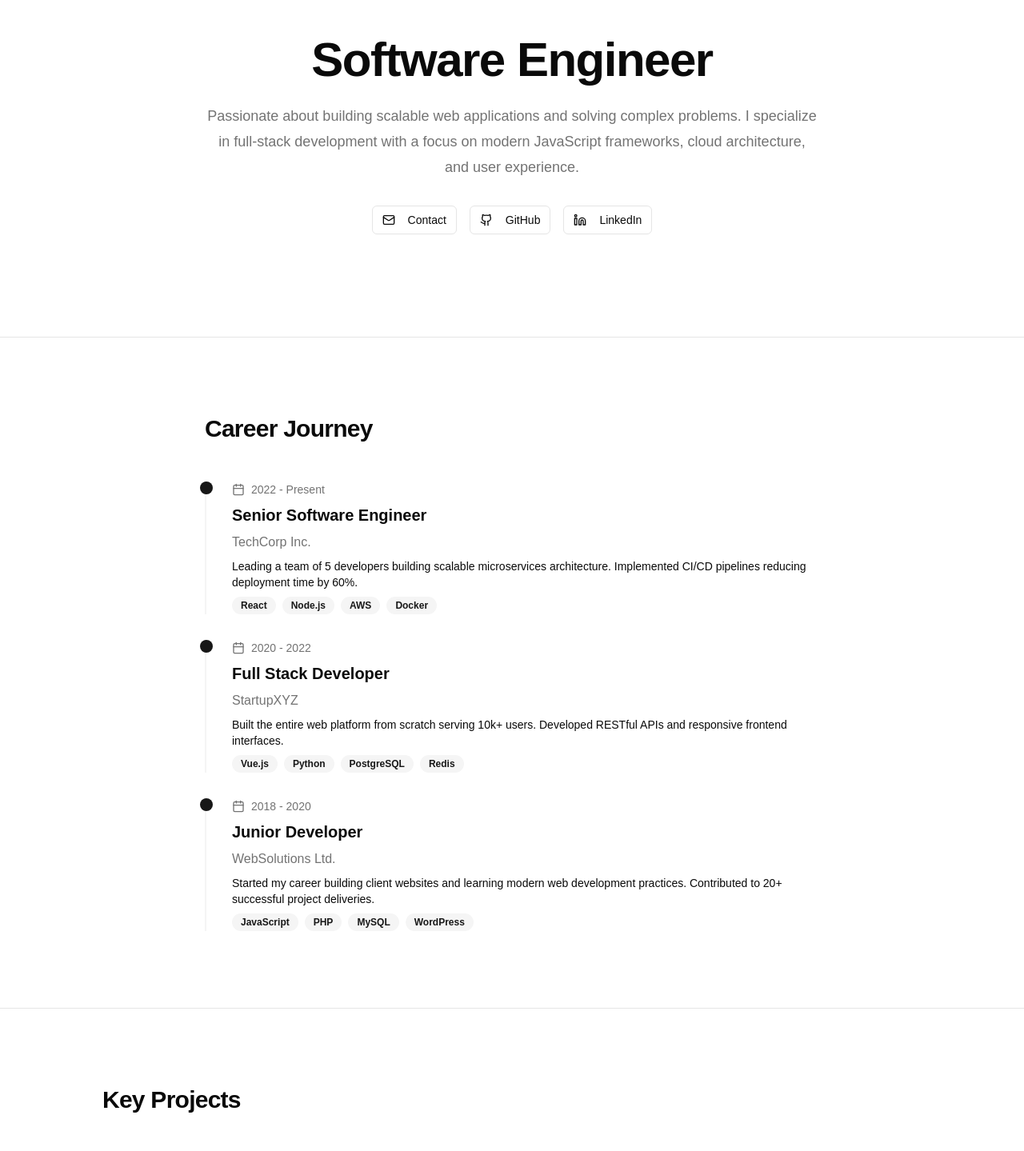
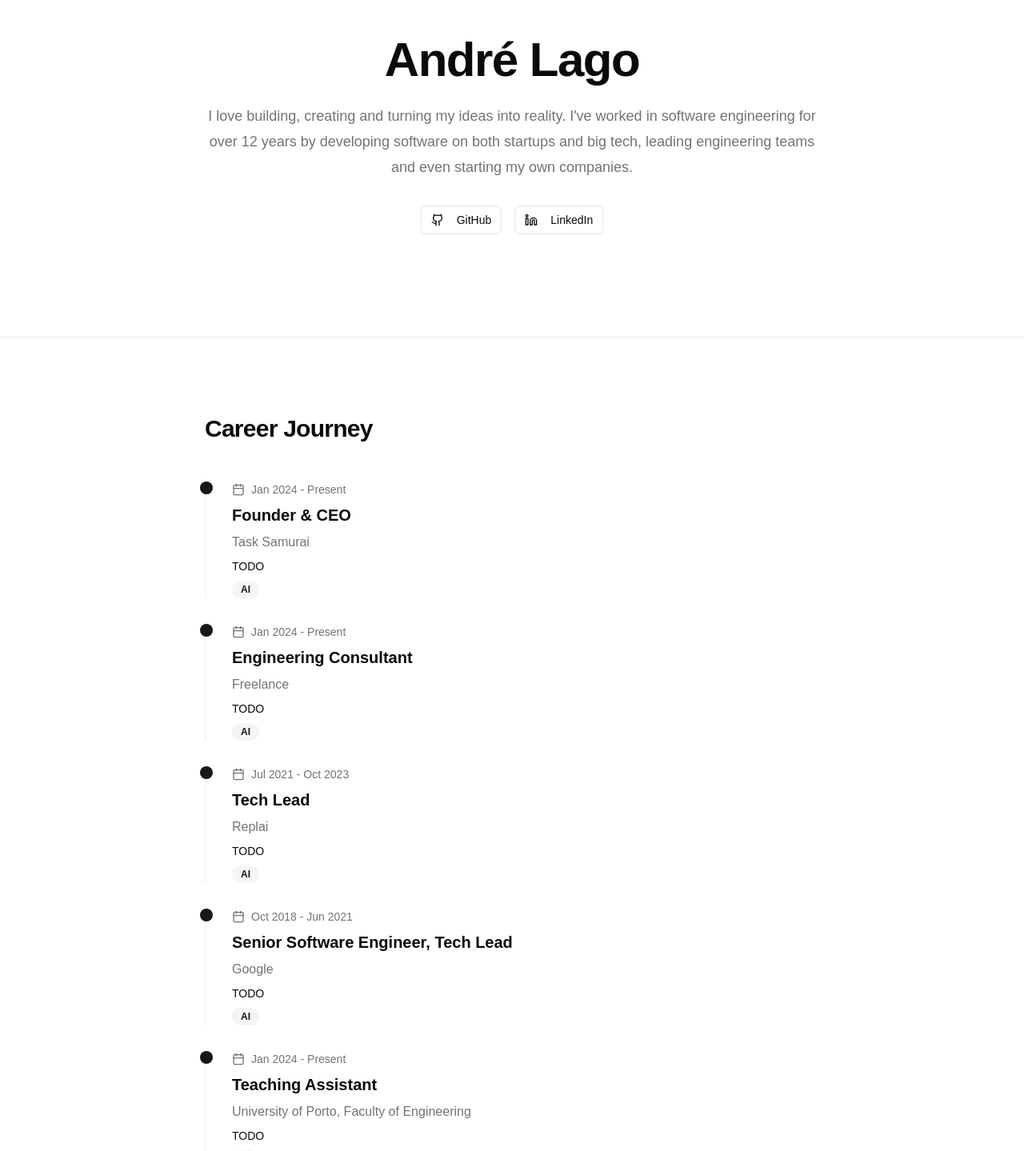
Before and after one commit to andrelago13/andrelago13.github.io, a Next.js app: page / in a window 1280 px wide. Shown: the part 140-1579 px from the top of the page at 80% size. Built offline with nearby package versions, Linux system fonts and the light colour scheme.

Commit message:
Add work experience

```diff
--- a/app/page.tsx
+++ b/app/page.tsx
@@ -1,9 +1,16 @@
-import { Badge } from "@/components/ui/badge"
-import { Button } from "@/components/ui/button"
-import { Card, CardContent, CardDescription, CardHeader, CardTitle } from "@/components/ui/card"
-import { Separator } from "@/components/ui/separator"
-import { Github, Linkedin, Mail, ExternalLink, Calendar } from "lucide-react"
-import Link from "next/link"
+import { Badge } from "@/components/ui/badge";
+import { Button } from "@/components/ui/button";
+import {
+  Card,
+  CardContent,
+  CardDescription,
+  CardHeader,
+  CardTitle,
+} from "@/components/ui/card";
+import { Separator } from "@/components/ui/separator";
+import { workExperience } from "@/content/work-experience";
+import { Github, Linkedin, Mail, ExternalLink, Calendar } from "lucide-react";
+import Link from "next/link";
 
 export default function HomePage() {
   return (
@@ -38,26 +45,27 @@ export default function HomePage() {
       {/* Hero/About Section */}
       <section id="about" className="container py-24 md:py-32">
         <div className="mx-auto max-w-3xl text-center">
-          <h1 className="text-4xl font-bold tracking-tight sm:text-6xl">Software Engineer</h1>
+          <h1 className="text-4xl font-bold tracking-tight sm:text-6xl">
+            André Lago
+          </h1>
           <p className="mt-6 text-lg leading-8 text-muted-foreground">
-            Passionate about building scalable web applications and solving complex problems. I specialize in full-stack
-            development with a focus on modern JavaScript frameworks, cloud architecture, and user experience.
+            I love building, creating and turning my ideas into reality. I've
+            worked in software engineering for over 12 years by developing
+            software on both startups and big tech, leading engineering teams
+            and even starting my own companies.
           </p>
           <div className="mt-8 flex items-center justify-center gap-4">
             <Button variant="outline" size="sm" asChild>
-              <Link href="mailto:john@example.com">
-                <Mail className="mr-2 h-4 w-4" />
-                Contact
-              </Link>
-            </Button>
-            <Button variant="outline" size="sm" asChild>
-              <Link href="https://github.com" target="_blank">
+              <Link href="https://github.com/andrelago13" target="_blank">
                 <Github className="mr-2 h-4 w-4" />
                 GitHub
               </Link>
             </Button>
             <Button variant="outline" size="sm" asChild>
-              <Link href="https://linkedin.com" target="_blank">
+              <Link
+                href="https://www.linkedin.com/in/andre-lago/"
+                target="_blank"
+              >
                 <Linkedin className="mr-2 h-4 w-4" />
                 LinkedIn
               </Link>
@@ -71,8 +79,33 @@ export default function HomePage() {
       {/* Career Timeline */}
       <section id="career" className="container py-24">
         <div className="mx-auto max-w-3xl">
-          <h2 className="text-3xl font-bold tracking-tight mb-12">Career Journey</h2>
+          <h2 className="text-3xl font-bold tracking-tight mb-12">
+            Career Journey
+          </h2>
           <div className="space-y-8">
+            {workExperience.map((entry) => (
+              <div className="relative pl-8 border-l-2 border-muted">
+                <div className="absolute -left-2 top-0 h-4 w-4 rounded-full bg-primary"></div>
+                <div className="space-y-2">
+                  <div className="flex items-center gap-2 text-sm text-muted-foreground">
+                    <Calendar className="h-4 w-4" />
+                    {entry.date}
+                  </div>
+                  <h3 className="text-xl font-semibold">{entry.title}</h3>
+                  <p className="text-muted-foreground">{entry.company}</p>
+                  <p className="text-sm">
+                    {entry.description}
+                  </p>
+                  <div className="flex flex-wrap gap-2 mt-2">
+                    {entry.tags?.map((tag) => (
+                      <Badge variant="secondary" key={tag}>
+                        {tag}
+                      </Badge>
+                    ))}
+                  </div>
+                </div>
+              </div>
+            ))}
             <div className="relative pl-8 border-l-2 border-muted">
               <div className="absolute -left-2 top-0 h-4 w-4 rounded-full bg-primary"></div>
               <div className="space-y-2">
@@ -80,11 +113,14 @@ export default function HomePage() {
                   <Calendar className="h-4 w-4" />
                   2022 - Present
                 </div>
-                <h3 className="text-xl font-semibold">Senior Software Engineer</h3>
+                <h3 className="text-xl font-semibold">
+                  Senior Software Engineer
+                </h3>
                 <p className="text-muted-foreground">TechCorp Inc.</p>
                 <p className="text-sm">
-                  Leading a team of 5 developers building scalable microservices architecture. Implemented CI/CD
-                  pipelines reducing deployment time by 60%.
+                  Leading a team of 5 developers building scalable microservices
+                  architecture. Implemented CI/CD pipelines reducing deployment
+                  time by 60%.
                 </p>
                 <div className="flex flex-wrap gap-2 mt-2">
                   <Badge variant="secondary">React</Badge>
@@ -105,8 +141,8 @@ export default function HomePage() {
                 <h3 className="text-xl font-semibold">Full Stack Developer</h3>
                 <p className="text-muted-foreground">StartupXYZ</p>
                 <p className="text-sm">
-                  Built the entire web platform from scratch serving 10k+ users. Developed RESTful APIs and responsive
-                  frontend interfaces.
+                  Built the entire web platform from scratch serving 10k+ users.
+                  Developed RESTful APIs and responsive frontend interfaces.
                 </p>
                 <div className="flex flex-wrap gap-2 mt-2">
                   <Badge variant="secondary">Vue.js</Badge>
@@ -127,8 +163,9 @@ export default function HomePage() {
                 <h3 className="text-xl font-semibold">Junior Developer</h3>
                 <p className="text-muted-foreground">WebSolutions Ltd.</p>
                 <p className="text-sm">
-                  Started my career building client websites and learning modern web development practices. Contributed
-                  to 20+ successful project deliveries.
+                  Started my career building client websites and learning modern
+                  web development practices. Contributed to 20+ successful
+                  project deliveries.
                 </p>
                 <div className="flex flex-wrap gap-2 mt-2">
                   <Badge variant="secondary">JavaScript</Badge>
@@ -147,7 +184,9 @@ export default function HomePage() {
       {/* Projects Section */}
       <section id="projects" className="container py-24">
         <div className="mx-auto max-w-5xl">
-          <h2 className="text-3xl font-bold tracking-tight mb-12">Key Projects</h2>
+          <h2 className="text-3xl font-bold tracking-tight mb-12">
+            Key Projects
+          </h2>
           <div className="grid gap-6 md:grid-cols-2 lg:grid-cols-3">
             <Card>
               <CardHeader>
@@ -159,12 +198,15 @@ export default function HomePage() {
                     </Link>
                   </Button>
                 </CardTitle>
-                <CardDescription>Full-stack e-commerce solution with payment integration</CardDescription>
+                <CardDescription>
+                  Full-stack e-commerce solution with payment integration
+                </CardDescription>
               </CardHeader>
               <CardContent>
                 <p className="text-sm text-muted-foreground mb-4">
-                  Built a complete e-commerce platform handling 1000+ daily transactions with Stripe integration and
-                  real-time inventory management.
+                  Built a complete e-commerce platform handling 1000+ daily
+                  transactions with Stripe integration and real-time inventory
+                  management.
                 </p>
                 <div className="flex flex-wrap gap-1">
                   <Badge variant="outline" className="text-xs">
@@ -190,11 +232,14 @@ export default function HomePage() {
                     </Link>
                   </Button>
                 </CardTitle>
-                <CardDescription>Collaborative project management tool</CardDescription>
+                <CardDescription>
+                  Collaborative project management tool
+                </CardDescription>
               </CardHeader>
               <CardContent>
                 <p className="text-sm text-muted-foreground mb-4">
-                  Real-time collaboration tool with drag-and-drop interface, team chat, and advanced reporting features.
+                  Real-time collaboration tool with drag-and-drop interface,
+                  team chat, and advanced reporting features.
                 </p>
                 <div className="flex flex-wrap gap-1">
                   <Badge variant="outline" className="text-xs">
@@ -220,12 +265,14 @@ export default function HomePage() {
                     </Link>
                   </Button>
                 </CardTitle>
-                <CardDescription>Data visualization and reporting platform</CardDescription>
+                <CardDescription>
+                  Data visualization and reporting platform
+                </CardDescription>
               </CardHeader>
               <CardContent>
                 <p className="text-sm text-muted-foreground mb-4">
-                  Interactive dashboard processing millions of data points with custom charts and automated report
-                  generation.
+                  Interactive dashboard processing millions of data points with
+                  custom charts and automated report generation.
                 </p>
                 <div className="flex flex-wrap gap-1">
                   <Badge variant="outline" className="text-xs">
@@ -249,7 +296,9 @@ export default function HomePage() {
       {/* Blog Section */}
       <section id="blog" className="container py-24">
         <div className="mx-auto max-w-4xl">
-          <h2 className="text-3xl font-bold tracking-tight mb-12">Latest Blog Posts</h2>
+          <h2 className="text-3xl font-bold tracking-tight mb-12">
+            Latest Blog Posts
+          </h2>
           <div className="space-y-8">
             <article className="group">
               <div className="space-y-3">
@@ -258,11 +307,14 @@ export default function HomePage() {
                   December 15, 2024
                 </div>
                 <h3 className="text-xl font-semibold group-hover:text-primary transition-colors">
-                  <Link href="/blog/building-scalable-apis">Building Scalable APIs with Node.js and Express</Link>
+                  <Link href="/blog/building-scalable-apis">
+                    Building Scalable APIs with Node.js and Express
+                  </Link>
                 </h3>
                 <p className="text-muted-foreground">
-                  Learn how to design and implement scalable REST APIs that can handle high traffic loads while
-                  maintaining performance and reliability.
+                  Learn how to design and implement scalable REST APIs that can
+                  handle high traffic loads while maintaining performance and
+                  reliability.
                 </p>
                 <div className="flex gap-2">
                   <Badge variant="secondary">Node.js</Badge>
@@ -281,11 +333,14 @@ export default function HomePage() {
                   November 28, 2024
                 </div>
                 <h3 className="text-xl font-semibold group-hover:text-primary transition-colors">
-                  <Link href="/blog/react-performance-optimization">React Performance Optimization Techniques</Link>
+                  <Link href="/blog/react-performance-optimization">
+                    React Performance Optimization Techniques
+                  </Link>
                 </h3>
                 <p className="text-muted-foreground">
-                  Discover advanced techniques to optimize React applications, including memoization, code splitting,
-                  and efficient state management.
+                  Discover advanced techniques to optimize React applications,
+                  including memoization, code splitting, and efficient state
+                  management.
                 </p>
                 <div className="flex gap-2">
                   <Badge variant="secondary">React</Badge>
@@ -304,11 +359,14 @@ export default function HomePage() {
                   November 10, 2024
                 </div>
                 <h3 className="text-xl font-semibold group-hover:text-primary transition-colors">
-                  <Link href="/blog/microservices-architecture">Microservices Architecture: Lessons Learned</Link>
+                  <Link href="/blog/microservices-architecture">
+                    Microservices Architecture: Lessons Learned
+                  </Link>
                 </h3>
                 <p className="text-muted-foreground">
-                  My experience transitioning from monolithic to microservices architecture, including challenges faced
-                  and solutions implemented.
+                  My experience transitioning from monolithic to microservices
+                  architecture, including challenges faced and solutions
+                  implemented.
                 </p>
                 <div className="flex gap-2">
                   <Badge variant="secondary">Microservices</Badge>
@@ -331,7 +389,9 @@ export default function HomePage() {
       <footer className="border-t py-12">
         <div className="container">
           <div className="flex flex-col items-center justify-between gap-4 md:flex-row">
-            <p className="text-sm text-muted-foreground">© 2025 André Lago. All rights reserved.</p>
+            <p className="text-sm text-muted-foreground">
+              © 2025 André Lago. All rights reserved.
+            </p>
             <div className="flex items-center gap-4">
               <Button variant="ghost" size="sm" asChild>
                 <Link href="mailto:john@example.com">
@@ -353,5 +413,5 @@ export default function HomePage() {
         </div>
       </footer>
     </div>
-  )
+  );
 }
--- /dev/null
+++ b/content/work-experience.ts
@@ -0,0 +1,48 @@
+export interface WorkExperience {
+  company: string;
+  companyUrl?: string;
+  title: string;
+  description: string;
+  date: string;
+  tags?: string[];
+}
+
+export const workExperience: WorkExperience[] = [
+  {
+    company: "Task Samurai",
+    companyUrl: "https://tasksamurai.ai",
+    title: "Founder & CEO",
+    description: "TODO",
+    date: "Jan 2024 - Present",
+    tags: ["AI"],
+  },
+  {
+    company: "Freelance",
+    title: "Engineering Consultant",
+    description: "TODO",
+    date: "Jan 2024 - Present",
+    tags: ["AI"],
+  },
+  {
+    company: "Replai",
+    companyUrl: "https://replai.io",
+    title: "Tech Lead",
+    description: "TODO",
+    date: "Jul 2021 - Oct 2023",
+    tags: ["AI"],
+  },
+  {
+    company: "Google",
+    title: "Senior Software Engineer, Tech Lead",
+    description: "TODO",
+    date: "Oct 2018 - Jun 2021",
+    tags: ["AI"],
+  },
+  {
+    company: "University of Porto, Faculty of Engineering",
+    title: "Teaching Assistant",
+    description: "TODO",
+    date: "Jan 2024 - Present",
+    tags: ["AI"],
+  },
+];
```
